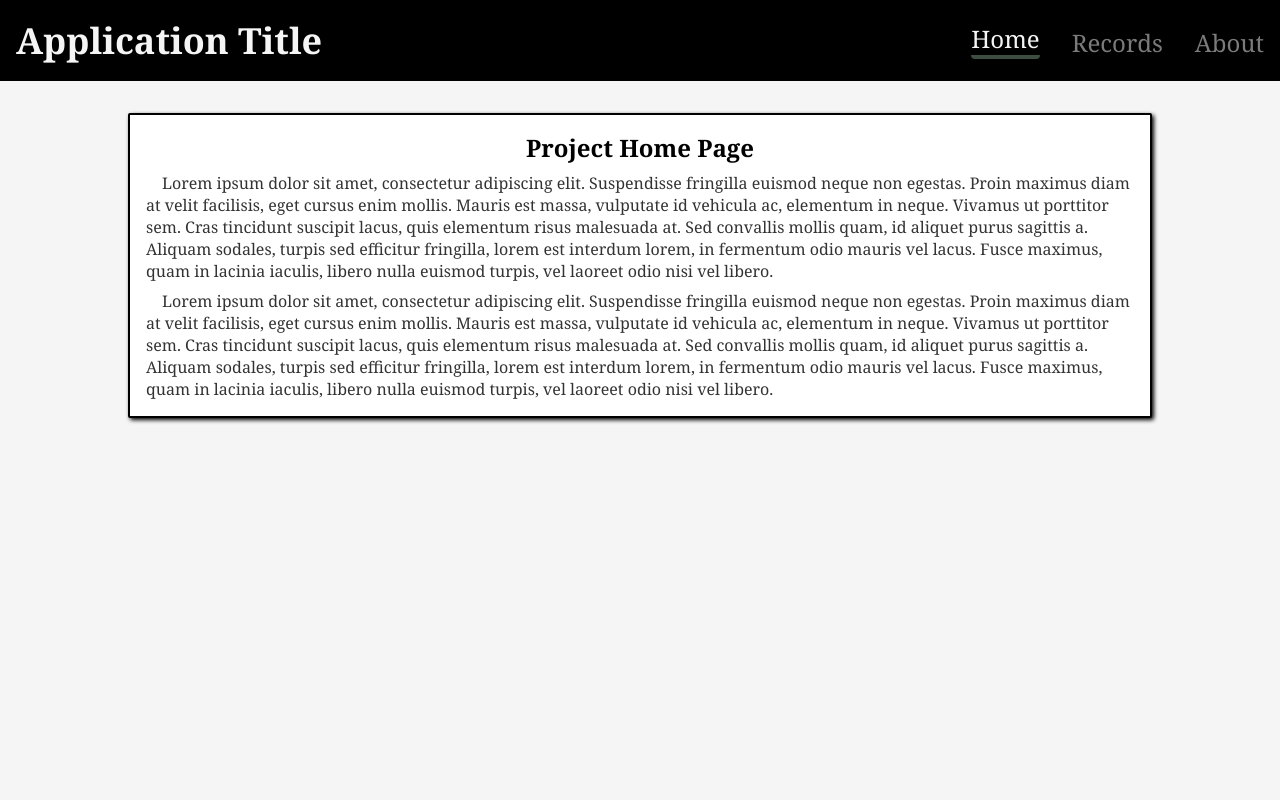
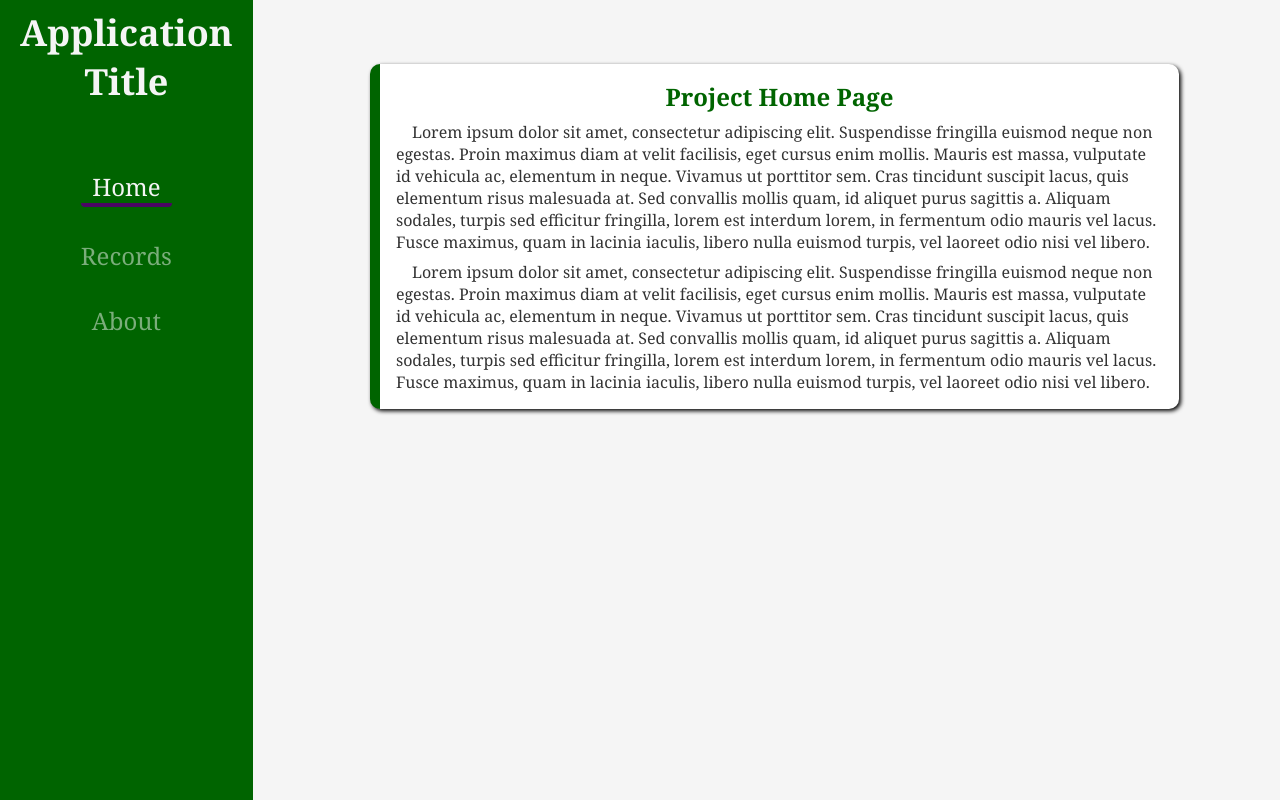
Before and after one commit to neoTemores/vetfit-frontend1, a React (Create React App) app: page / in a window 1280 px wide. Built offline with nearby package versions, Linux system fonts and the light colour scheme.

Commit message:
Redux refactor

```diff
--- a/src/App.css
+++ b/src/App.css
@@ -160,9 +160,12 @@ button:hover {
   text-align: center;
   padding: 0;
   margin: 0;
-  display: flex;
-  flex-direction: column;
-  gap: 1rem;
+  display: grid;
+  grid-template-columns: 1fr 4fr;
+  grid-template-areas:
+    "nav content"
+    "nav content";
+  column-gap: 1rem;
 }
 
 .headerTitle {
@@ -170,27 +173,25 @@ button:hover {
 }
 
 .navbarContainer {
+  grid-area: nav;
   color: whitesmoke;
   display: flex;
-  gap: 1rem;
+  gap: 4rem;
   justify-content: center;
-  align-items: center;
-  padding: 1rem 1rem;
+  align-content: flex-start;
+  padding: .5rem;
   font-size: 1.5rem;
   flex-wrap: wrap;
 }
 
+.titleContainer {
+  height: fit-content;
+}
+
 .linksContainer {
   display: flex;
+  flex-direction: column;
   gap: 2rem;
-  margin-left: auto;
-  align-items: flex-end;
-}
-
-@media (max-width: 655px) {
-  .linksContainer {
-    margin-right: auto;
-  }
 }
 
 .zindex0 {
@@ -222,6 +223,10 @@ button:hover {
   display: grid;
   grid-template-columns: 1fr 1fr;
   gap: 1rem;
+}
+
+.updateMsgContainer {
+  margin-top: 1rem;
 }
 
 .updateMsgContainer>h3 {
@@ -256,19 +261,25 @@ button:hover {
   margin-bottom: 1rem;
 }
 
-@media (max-width: 700px) {
+@media (max-width: 800px) {
   .allRecordsDisplay {
     grid-template-columns: 1fr;
   }
 }
 
 .home-about--Container {
+  grid-area: content;
+  justify-self: center;
+  padding: 4rem 0rem;
+  max-width: 80%;
+  align-self: top;
+  height: 100vh;
+  border-radius: 2px;
+}
+
+.home-about--Content {
+  background-color: #fff;
   padding: 1rem;
-  margin-top: 1rem;
-  max-width: 80%;
-  align-self: center;
-  border-radius: 2px;
-  background-color: #fff;
 }
 
 .home-about--Content>p {
@@ -312,10 +323,10 @@ button:hover {
 /* ============================ */
 
 :root {
-  /* color: CBD916; */
-  --main-color: black;
-  --comp-color: #3D4D42;
-  --hover-color: silver;
+  /* color: dark; */
+  --main-color: darkgreen;
+  --comp-color: #4A0563;
+  --hover-color: #00B000;
 }
 
 .navbarContainer {
@@ -327,16 +338,22 @@ button:hover {
   border-bottom: 4px solid var(--comp-color);
 }
 
-.modal,
 .recordCard,
-.home-about--Container {
-  border: 2px solid var(--main-color);
+.home-about--Content,
+.modal {
+  border-left: 10px solid var(--main-color);
   box-shadow: 2px 2px 4px black;
-  border-radius: 2px;
+  border-radius: 10px;
+}
+
+.modal {
+  border-left: 10px solid var(--comp-color);
+
 }
 
 .recordCard:hover {
-  border: 2px solid var(--hover-color);
+  /* border: 2px solid var(--hover-color); */
+  border-left: 10px solid var(--comp-color);
 }
 
 .home-about--Content h2,
@@ -350,7 +367,7 @@ button:hover {
 }
 
 .pageControlsContainer button:hover {
-  border: 2px solid var(--hover-color);
+  border: 2px solid var(--comp-color);
 }
 
 /* ============================ */
```
